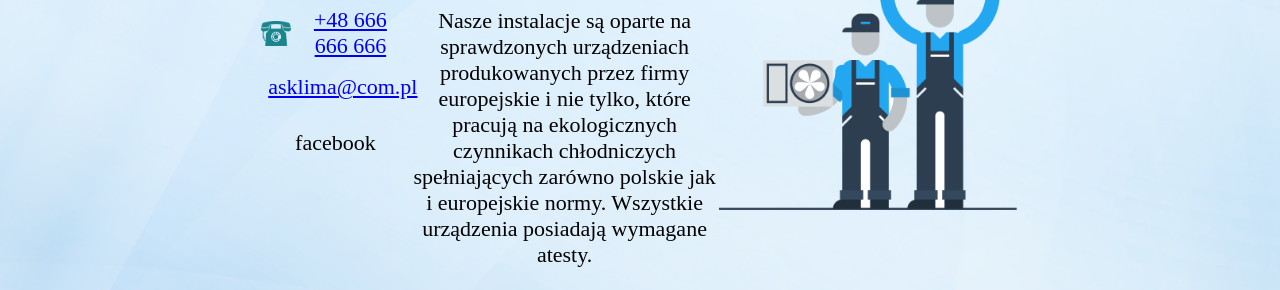
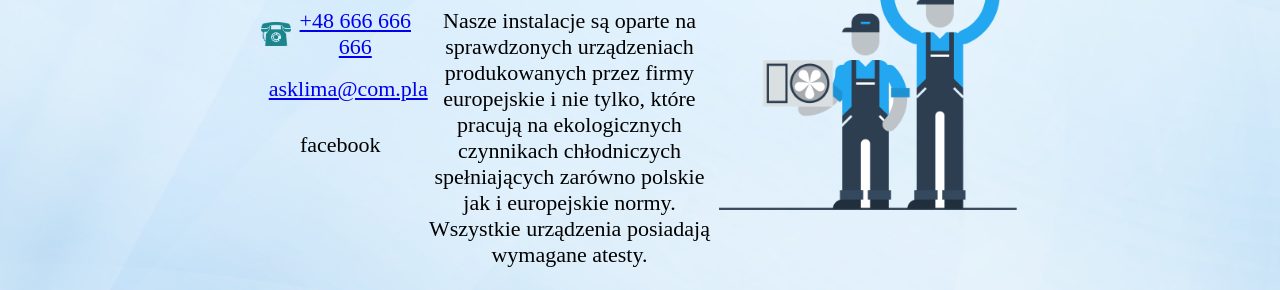
Before and after one commit to michaluszczek/asklima, a plain HTML site: page index.html in a window 1280 px wide. Shown: the part 216-506 px from the top of the page. Drawn offline with Linux system fonts and the light colour scheme.

Commit message:
first_draft

```diff
--- a/index.html
+++ b/index.html
@@ -13,7 +13,7 @@
                 <img src="contact.png" id = "contact"></img>
                 <a href="tel:+48 666 666 666">+48 666 666 666</a>
             </div>
-            <a href="mailto:asklima@com.pl">asklima@com.pl</a>
+            <a href="mailto:asklima@com.pl">asklima@com.pla</a>
             <p>facebook</p>
         </div>
         <div class = "text">
```
